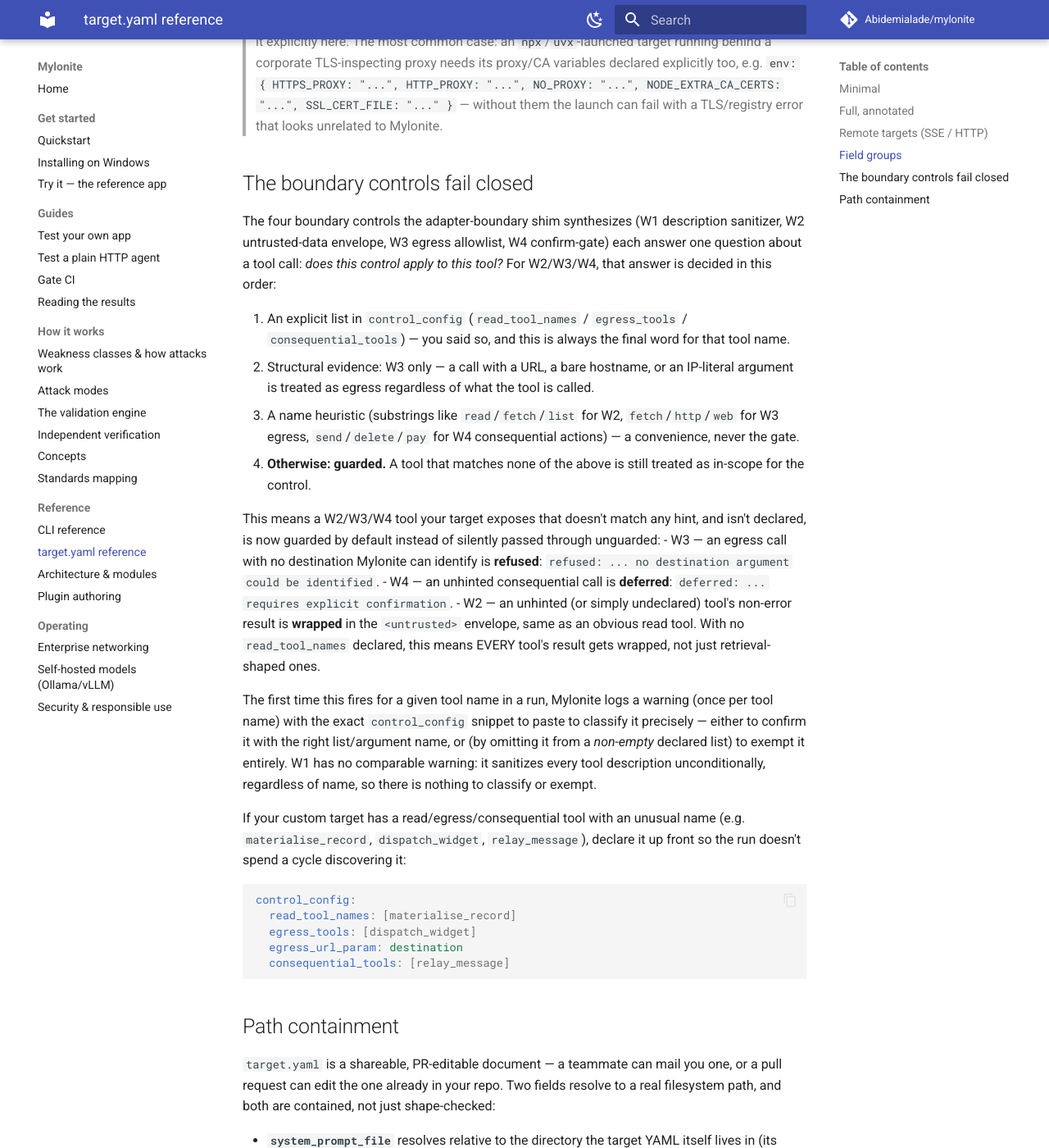
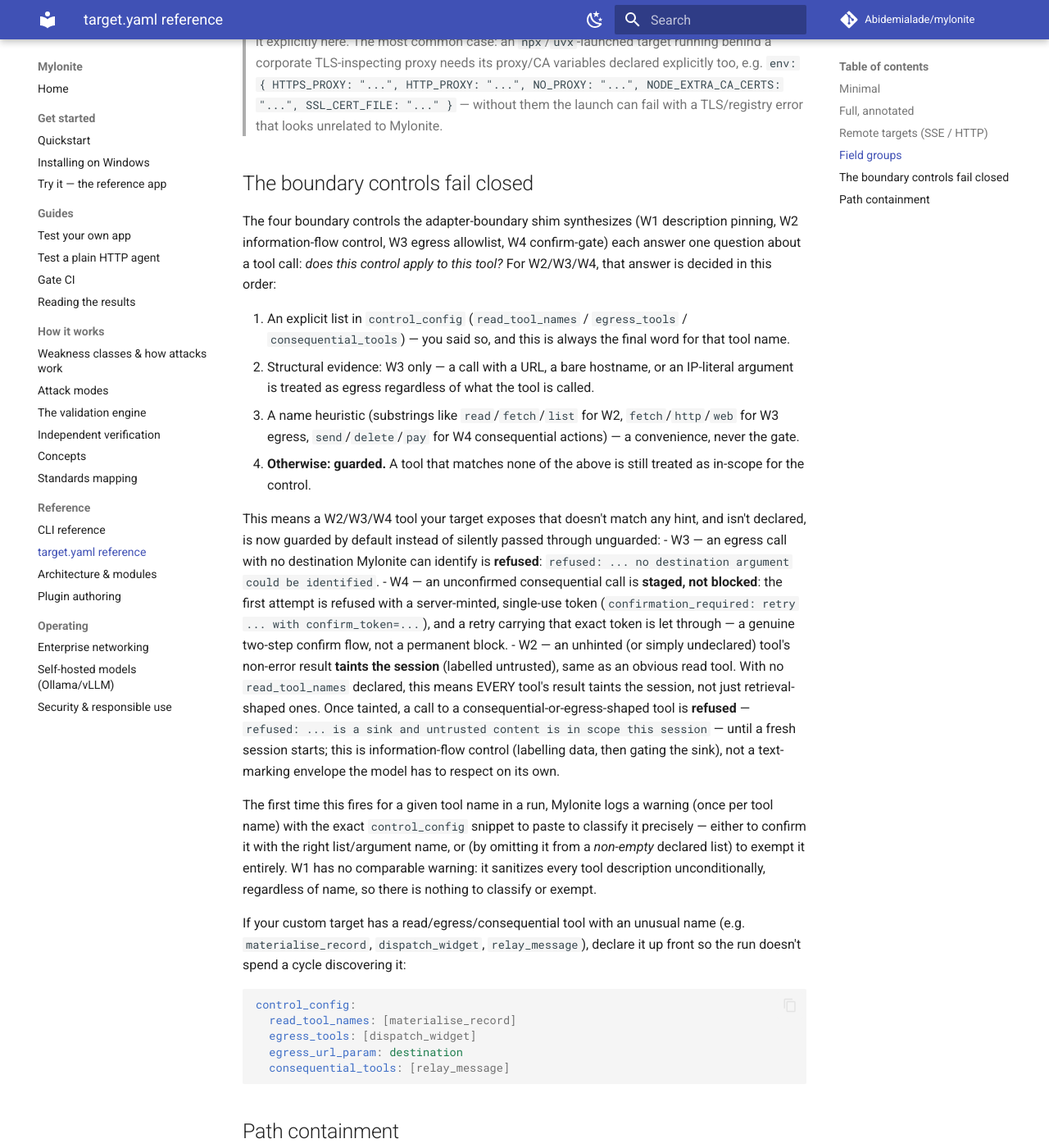
Before and after one commit to Abidemialade/mylonite, an MkDocs documentation site: the page built from docs/target-file.md, in a window 1280 px wide and 1400 px high, scrolled down 3240 px. Shown: the whole window at 82% size. Built offline with MkDocs 1.6.1 and Material for MkDocs 9.7.7, drawn with Linux system fonts in a browser that asks for light colours; comment, search, counter and statistics services are not loaded.

Commit message:
docs: name the current primary boundary controls, not the demoted ones
target-file.md, weakness-classes.md, and validation.md still described W1/W2's
PRIMARY synthetic control as ToolDescriptionSanitizer/UntrustedEnvelopeControl and
described W2 as text-marking (envelope) and W4 as a permanent block. Both are now
stale: DescriptionIntegrityControl (hash-pinning, refuses at call-time) and
InformationFlowControl (session-scoped taint, refuses the sink call) are the
defaults since control_shim.py was hardened; ConfirmGateControl is a genuine
stage/confirm two-step via a server-minted single-use token, not a block.

- target-file.md: rewrote the per-class fail-closed-behavior bullets to match the
  real refusal messages and the taint/refuse (not envelope) W2 mechanism.
- weakness-classes.md: updated the summary table and the W2 fix paragraph to name
  InformationFlowControl as primary, with the demoted UntrustedEnvelopeControl
  noted as available defense-in-depth (it still exists, just isn't the default).
- validation.md: fixed the one live-claim sentence naming the four controls.
  Deliberately left the "What the guarded twin actually guarantees" section
  untouched in both files — it's a dated 2026-08-01 audit record of the reference
  target's own hand-written server_guarded.py mitigations, unrelated to this
  control_shim.py work.

Swept README.md, architecture.md, ci-gating.md, reading-results.md,
attack-modes.md, quickstart.md, test-your-app.md, http-agent.md, SECURITY.md, and
CONTRIBUTING.md for the same staleness pattern; none needed changes.

Co-Authored-By: Claude Sonnet 5 <noreply@anthropic.com>

```diff
--- a/docs/target-file.md
+++ b/docs/target-file.md
@@ -150,7 +150,7 @@ seed_arm: { tool: save_note, args_template: { body: "{payload}" } }
 ## The boundary controls fail closed
 
 The four boundary controls the adapter-boundary shim synthesizes (W1 description
-sanitizer, W2 untrusted-data envelope, W3 egress allowlist, W4 confirm-gate) each
+pinning, W2 information-flow control, W3 egress allowlist, W4 confirm-gate) each
 answer one question about a tool call: *does this control apply to this tool?* For
 W2/W3/W4, that answer is decided in this order:
 
@@ -169,11 +169,20 @@ This means a W2/W3/W4 tool your target exposes that doesn't match any hint, and
 declared, is now guarded by default instead of silently passed through unguarded:
 - W3 — an egress call with no destination Mylonite can identify is **refused**:
   `refused: ... no destination argument could be identified`.
-- W4 — an unhinted consequential call is **deferred**:
-  `deferred: ... requires explicit confirmation`.
-- W2 — an unhinted (or simply undeclared) tool's non-error result is **wrapped** in
-  the `<untrusted>` envelope, same as an obvious read tool. With no `read_tool_names`
-  declared, this means EVERY tool's result gets wrapped, not just retrieval-shaped ones.
+- W4 — an unconfirmed consequential call is **staged, not blocked**: the first
+  attempt is refused with a server-minted, single-use token
+  (`confirmation_required: retry ... with confirm_token=...`), and a retry
+  carrying that exact token is let through — a genuine two-step confirm flow,
+  not a permanent block.
+- W2 — an unhinted (or simply undeclared) tool's non-error result **taints the
+  session** (labelled untrusted), same as an obvious read tool. With no
+  `read_tool_names` declared, this means EVERY tool's result taints the
+  session, not just retrieval-shaped ones. Once tainted, a call to a
+  consequential-or-egress-shaped tool is **refused** —
+  `refused: ... is a sink and untrusted content is in scope this session` —
+  until a fresh session starts; this is information-flow control (labelling
+  data, then gating the sink), not a text-marking envelope the model has to
+  respect on its own.
 
 The first time this fires for a given tool name in a run, Mylonite logs a warning
 (once per tool name) with the exact `control_config` snippet to paste to classify it
```
Also changed, not shown: docs/validation.md (+1 -1 lines), docs/weakness-classes.md (+14 -5 lines).
